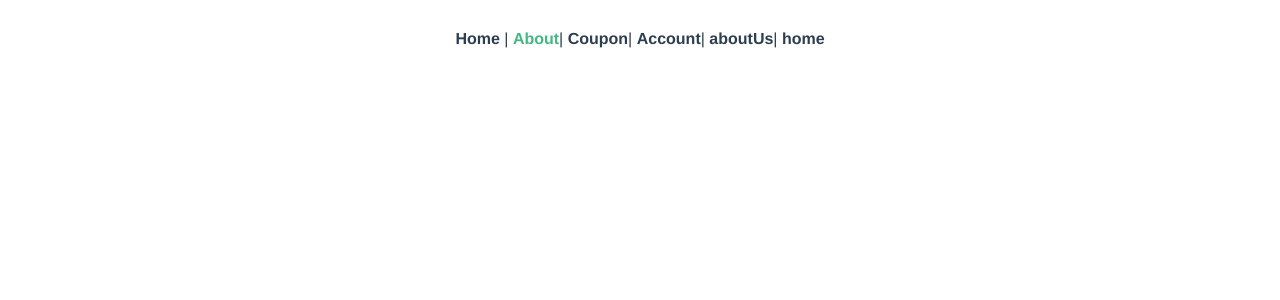
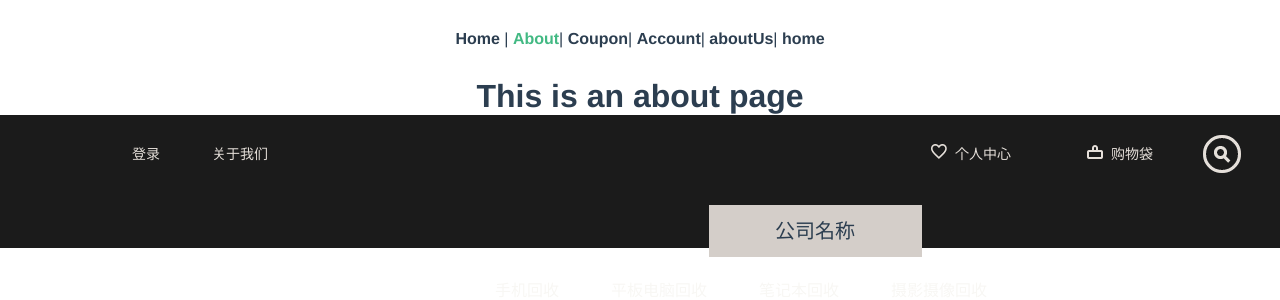
Before and after one commit to JupiterandSaturn/diandang, a Vue app: page /about in a window 1280 px wide. Shown: the top 300 px of the page. Built offline with nearby package versions, Linux system fonts and the light colour scheme.

Commit message:
增加了min（窄）页头。暂时应用到了about页面上。大家看情况取用吧

```diff
--- /dev/null
+++ b/src/components/currency/page-top-min.vue
@@ -0,0 +1,181 @@
+<template>
+
+<div id="page_top">
+    <div id="pageTop_top">
+        <div id="pageTop_top_left">
+            <p>
+                <a href="#">登录</a>
+                <a href="#">关于我们</a>
+            </p>
+
+        </div>
+        <div id="pageTop_top_right">
+
+            <img src="@/assets/page-top/magnifier.gif">
+
+            <ul>
+                <li><a href="#">购物袋</a></li>
+                <li><a href="#">个人中心</a></li>
+            </ul>
+        </div>
+        <div id="pageTop_top_center">
+            <p>公司名称</p>
+            <ul>
+                <li><a href="#">手机回收</a> </li>
+                <li><a href="#">平板电脑回收</a> </li>
+                <li><a href="#">笔记本回收</a> </li>
+                <li><a href="#">摄影摄像回收</a> </li>
+                <li><a href="#">智能数码回收</a> </li>
+            </ul>
+            <h1>个人卡券</h1>
+        </div>
+
+    </div>
+    <div id="pageTop_bottom">
+
+    </div>
+</div>
+</template>
+
+<script>
+
+export default {
+
+}
+
+</script>
+
+
+
+<style lang="scss" scoped>
+
+@mixin widhei($width,$height){
+	width:$width;
+	height:$height;
+}
+@mixin widheitlong($width,$height,$background,$border,$borderRadius){
+	@include widheit($width,$height);
+	background:$background;
+	border:$border;
+	border-radius:$borderRadius;
+}
+
+@mixin fontSizCol($fSize,$fColor,$lineHeight){
+	font-size:$fSize;
+	color:$fColor;
+	text-align: center;
+	line-height: $lineHeight;
+}
+
+
+a{text-decoration:none;}
+*{
+	margin:0 auto;
+	padding:0;
+}
+li,dt,dd{
+
+	list-style:none;
+	float:left;
+}
+
+
+
+  #page_top{
+    @include widhei(100%,133px);
+    background:#1B1B1B;
+    background-size: auto;
+    #pageTop_top{
+      @include widhei(100%,null);
+      #pageTop_top_left{
+        float:left;
+        width:350px;
+        p:first-of-type{
+          padding:28px 0 86px 50px;
+          a{
+            &:first-of-type{padding-right:52px;}
+            font-size:14px;
+            color:#e5dfd9;
+          }
+        }
+
+      }
+      #pageTop_top_right{
+        padding-top:20px;
+        float:right;
+        width:414px;
+        img{
+          @include widhei(38px,38px);
+          float: right;
+          margin:0 39px 0 50px;
+        }
+        ul{
+          @include widhei(null,50px);
+          li{
+            float:right;
+            padding-left:76px;
+            &:last-of-type{
+              padding-left:0;
+            }
+            a:before{
+              width:16px;
+              padding-right:8px;
+            }
+            &:first-of-type{
+              a:before{
+                content:url("../../assets/page-top/cart.png");
+
+              }
+            }
+            &:nth-of-type(2){
+              a:before{
+                content:url("../../assets/page-top/heart.png");
+
+              }
+            }
+            a{
+              float:right;
+              @include fontSizCol(14px,#e5dfd9,39px);
+            }
+          }
+        }
+      }
+      #pageTop_top_center{
+        @include widhei(640px,null);
+        overflow: hidden;
+          &>p{
+            @include  widhei(213px,52px);
+            background:#d4cec9;
+            font-size:20px;
+            line-height:52px;
+            text-align: center;
+            margin-top:20px;
+          }
+        &>ul{
+          overflow: hidden;
+          padding-top:20px;
+          padding-bottom:94px;
+          @include widhei(100%,null);
+          li{
+            padding-right:52px;
+            a{
+              @include fontSizCol(16px,#f8f7f4,null);
+            }
+            &:last-of-type{
+              padding-right:0px;
+            }
+          }
+        }
+        h1{
+          //@include widhei(36px,#ffffff,null);
+          font-size:36px;
+          text-align:center;
+          font-weight:normal;
+          color:#ffffff;
+
+        }
+      }
+    }
+  }
+
+</style>
--- a/src/router/index.js
+++ b/src/router/index.js
@@ -10,6 +10,13 @@ export default new Router({
   mode: 'history',
   base: process.env.BASE_URL,
   routes: [
+    {
+      name:"about",
+      path:"/about",
+      component: function () {
+        return import(/* webpackChunkName: "coupon" */ '@/views/About.vue')
+      }
+    },
     {
       name:"home",
       path:"/home",
--- a/src/views/About.vue
+++ b/src/views/About.vue
@@ -1,5 +1,19 @@
 <template>
-  <div class="about">
+  <div id="about">
     <h1>This is an about page</h1>
+
+    <page-top-min></page-top-min>
   </div>
 </template>
+
+<script>
+  import pageTopMin from    '@/components/currency/page-top-min.vue'
+
+
+  export default {
+    name:"about",
+    components :{
+      pageTopMin,
+    }
+  }
+</script>
```
